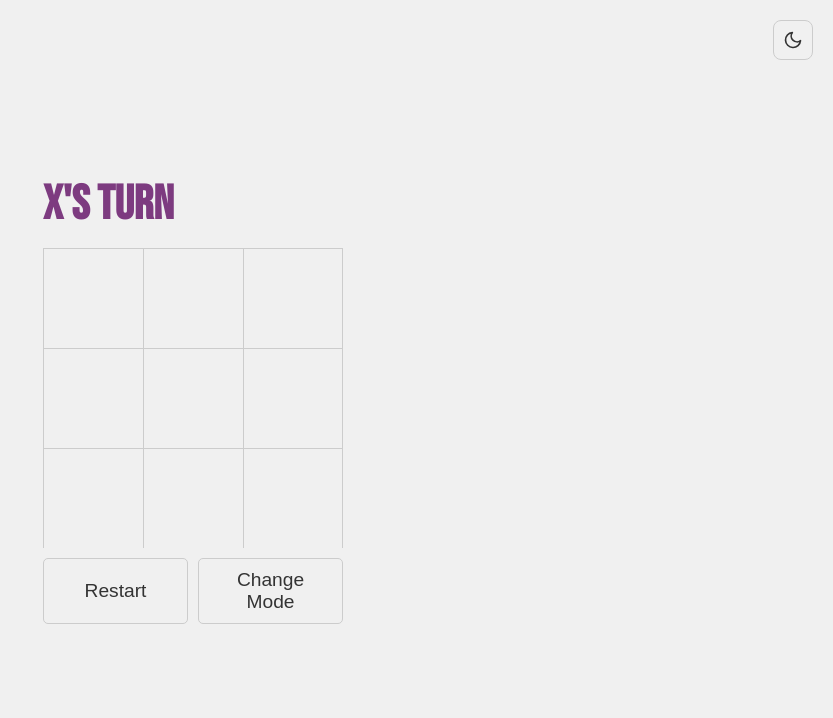
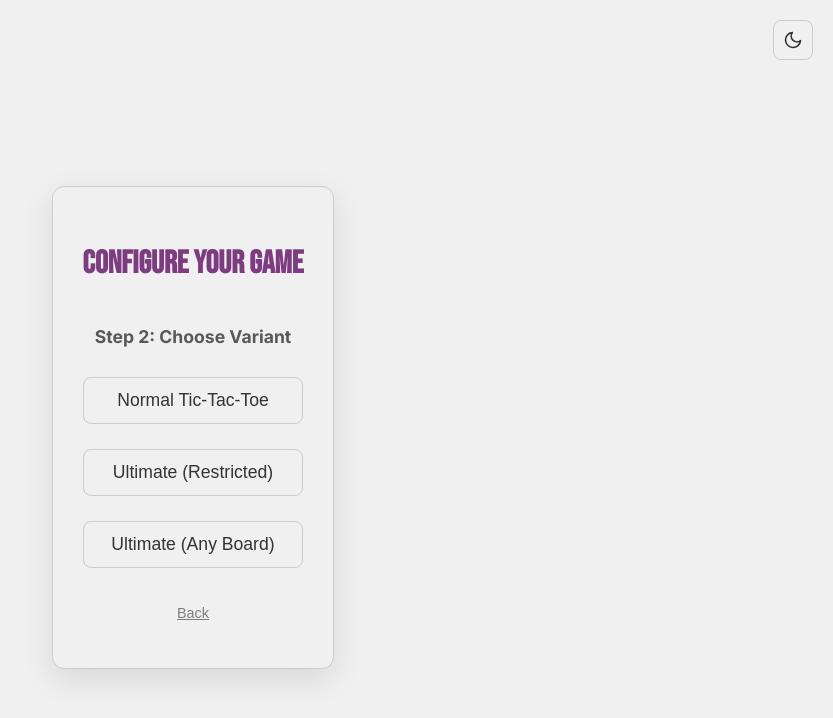
Before and after one commit to Ichiro47155/TicTacToeGame, a React (Vite) app: page / in a window 1280 px wide. Both pictures are taken after a click on the button "Human vs Human". Shown: the top 718 px of the page, without its empty margins (447-1280 px from the left). Built offline with nearby package versions, Linux system fonts and the light colour scheme.

Commit message:
Added more cases and variants

```diff
--- a/src/App.tsx
+++ b/src/App.tsx
@@ -1,42 +1,78 @@
-import { useState, useEffect } from 'react';
+import { useState, useEffect, useCallback } from 'react';
 
-function Square({ value, onSquareClick }: { value: string | null, onSquareClick: () => void }) {
+type PlayerConfig = 'human_vs_human' | 'human_vs_ai' | 'ai_vs_ai';
+type GameVariant = 'normal' | 'ultimate' | 'ultimate_random';
+
+function Square({ value, onSquareClick, disabled, className }: { value: string | null, onSquareClick: () => void, disabled?: boolean, className?: string }) {
   return (
-    <button className="square" onClick={onSquareClick}>
+    <button className={`square ${className || ''}`} onClick={onSquareClick} disabled={disabled}>
       {value}
     </button>
   );
 }
 
-function Board({ squares, onSquareClick }: { squares: Array<string | null>, onSquareClick: (i: number) => void }) {
+function Board({ squares, onSquareClick, gridSize, disabled }: { squares: Array<string | null>, onSquareClick: (i: number) => void, gridSize: number, disabled?: boolean }) {
   return (
-    <>
-      <div className="board-row">
-        <Square value={squares[0]} onSquareClick={() => onSquareClick(0)} />
-        <Square value={squares[1]} onSquareClick={() => onSquareClick(1)} />
-        <Square value={squares[2]} onSquareClick={() => onSquareClick(2)} />
+    <div className="board-container" style={{ '--grid-size': gridSize } as any}>
+      {squares.map((square, i) => (
+        <Square key={i} value={square} onSquareClick={() => onSquareClick(i)} disabled={disabled || square !== null} />
+      ))}
     </div>
-      <div className="board-row">
-        <Square value={squares[3]} onSquareClick={() => onSquareClick(3)} />
-        <Square value={squares[4]} onSquareClick={() => onSquareClick(4)} />
-        <Square value={squares[5]} onSquareClick={() => onSquareClick(5)} />
-      </div>
-      <div className="board-row">
-        <Square value={squares[6]} onSquareClick={() => onSquareClick(6)} />
-        <Square value={squares[7]} onSquareClick={() => onSquareClick(7)} />
-        <Square value={squares[8]} onSquareClick={() => onSquareClick(8)} />
-      </div>
-    </>
   );
 }
 
-function GameModeSelection({ onSelectMode }: { onSelectMode: (mode: 'human' | 'ai' | 'ai_vs_ai') => void }) {
+function GameSelection({
+  players, setPlayers,
+  variant, setVariant,
+  gridSize, setGridSize,
+  onStart
+}: {
+  players: PlayerConfig, setPlayers: (p: PlayerConfig) => void,
+  variant: GameVariant, setVariant: (v: GameVariant) => void,
+  gridSize: number, setGridSize: (s: number) => void,
+  onStart: () => void
+}) {
+  const [step, setStep] = useState(1);
+
   return (
     <div className="game-mode-selection">
-      <h2>Select Game Mode</h2>
-      <button onClick={() => onSelectMode('human')}>Human vs Human</button>
-      <button onClick={() => onSelectMode('ai')}>Play vs Unbeatable AI</button>
-      <button onClick={() => onSelectMode('ai_vs_ai')}>AI vs AI Spectate</button>
+      <h2>Configure Your Game</h2>
+
+      {step === 1 && (
+        <div className="selection-step">
+          <h3>Step 1: Choose Players</h3>
+          <button onClick={() => { setPlayers('human_vs_human'); setStep(2); }}>Human vs Human</button>
+          <button onClick={() => { setPlayers('human_vs_ai'); setStep(2); }}>vs Unbeatable AI</button>
+          <button onClick={() => { setPlayers('ai_vs_ai'); setStep(2); }}>AI vs AI Spectate</button>
+        </div>
+      )}
+
+      {step === 2 && (
+        <div className="selection-step">
+          <h3>Step 2: Choose Variant</h3>
+          <button onClick={() => { setVariant('normal'); setStep(3); }}>Normal Tic-Tac-Toe</button>
+          <button onClick={() => { setVariant('ultimate'); setStep(3); }}>Ultimate (Restricted)</button>
+          <button onClick={() => { setVariant('ultimate_random'); setStep(3); }}>Ultimate (Any Board)</button>
+          <button className="back-btn" onClick={() => setStep(1)}>Back</button>
+        </div>
+      )}
+
+      {step === 3 && (
+        <div className="selection-step">
+          <h3>Step 3: Grid Size ({gridSize}x{gridSize})</h3>
+          <div className="selection-group">
+            <input
+              type="number"
+              min="3"
+              max={variant === 'normal' ? 20 : 10}
+              value={gridSize}
+              onChange={(e) => setGridSize(Math.min(variant === 'normal' ? 20 : 10, Math.max(3, parseInt(e.target.value) || 3)))}
+            />
+          </div>
+          <button className="start-btn" onClick={onStart}>Start Game</button>
+          <button className="back-btn" onClick={() => setStep(2)}>Back</button>
+        </div>
+      )}
     </div>
   );
 }
@@ -66,167 +102,268 @@ function ThemeToggle({ theme, toggleTheme }: { theme: 'light' | 'dark', toggleTh
 }
 
 function Game() {
-  const [gameMode, setGameMode] = useState<'human' | 'ai' | 'ai_vs_ai' | null>(null);
+  const [isPlaying, setIsPlaying] = useState(false);
+  const [playerConfig, setPlayerConfig] = useState<PlayerConfig>('human_vs_ai');
+  const [variant, setVariant] = useState<GameVariant>('normal');
+  const [gridSize, setGridSize] = useState(3);
+
   const [xIsNext, setXIsNext] = useState(true);
   const [squares, setSquares] = useState<Array<string | null>>(Array(9).fill(null));
+
+  // Ultimate State
+  const [ultimateBoards, setUltimateBoards] = useState<Array<Array<string | null>>>(Array(9).fill(0).map(() => Array(9).fill(null)));
+  const [ultimateWinners, setUltimateWinners] = useState<Array<string | null>>(Array(9).fill(null));
+  const [activeBoard, setActiveBoard] = useState<number | null>(null);
+
   const [theme, setTheme] = useState<'light' | 'dark'>(() => {
     const saved = localStorage.getItem('theme');
     if (saved === 'light' || saved === 'dark') return saved;
     return window.matchMedia('(prefers-color-scheme: dark)').matches ? 'dark' : 'light';
   });
 
+  const winCondition = gridSize <= 4 ? gridSize : 5;
+
   useEffect(() => {
     document.documentElement.setAttribute('data-theme', theme);
     localStorage.setItem('theme', theme);
   }, [theme]);
 
-  const toggleTheme = () => {
-    setTheme(prev => prev === 'light' ? 'dark' : 'light');
-  };
+  const toggleTheme = () => setTheme(prev => prev === 'light' ? 'dark' : 'light');
 
-  useEffect(() => {
-    if (calculateWinner(squares) || squares.every(s => s !== null)) {
-      return;
+  const calculateWinner = useCallback((board: Array<string | null>, size: number, condition: number): string | null => {
+    // Rows & Cols
+    for (let r = 0; r < size; r++) {
+      for (let c = 0; c <= size - condition; c++) {
+        let winR = true, winC = true;
+        const firstR = board[r * size + c];
+        const firstC = board[c * size + r];
+        if (firstR) {
+          for (let i = 1; i < condition; i++) if (board[r * size + c + i] !== firstR) { winR = false; break; }
+          if (winR) return firstR;
         }
-
-    if ((gameMode === 'ai' && !xIsNext) || gameMode === 'ai_vs_ai') {
-      const currentPlayer = xIsNext ? 'X' : 'O';
-      const bestMove = findBestMove(squares, currentPlayer);
-      if (bestMove !== null) {
-        const timeout = setTimeout(() => {
-          const nextSquares = squares.slice();
-          nextSquares[bestMove] = currentPlayer;
-          setSquares(nextSquares);
-          setXIsNext(!xIsNext);
-        }, 600);
-        return () => clearTimeout(timeout);
-      }
-    }
-  }, [xIsNext, squares, gameMode]);
-
-  function findBestMove(currentSquares: Array<string | null>, player: 'X' | 'O'): number | null {
-    let bestScore = -Infinity;
-    let move = null;
-    const opponent = player === 'X' ? 'O' : 'X';
-
-    for (let i = 0; i < 9; i++) {
-      if (currentSquares[i] === null) {
-        currentSquares[i] = player;
-        let score = minimax(currentSquares, 0, false, player, opponent);
-        currentSquares[i] = null;
-        if (score > bestScore) {
-          bestScore = score;
-          move = i;
+        if (firstC) {
+          for (let i = 1; i < condition; i++) if (board[(c + i) * size + r] !== firstC) { winC = false; break; }
+          if (winC) return firstC;
         }
       }
     }
-    return move;
+    // Diagonals
+    for (let r = 0; r <= size - condition; r++) {
+      for (let c = 0; c <= size - condition; c++) {
+        let win1 = true, win2 = true;
+        const first1 = board[r * size + c];
+        const first2 = board[r * size + (c + condition - 1)];
+        if (first1) {
+          for (let i = 1; i < condition; i++) if (board[(r + i) * size + (c + i)] !== first1) { win1 = false; break; }
+          if (win1) return first1;
         }
+        if (first2) {
+          for (let i = 1; i < condition; i++) if (board[(r + i) * size + (c + condition - 1 - i)] !== first2) { win2 = false; break; }
+          if (win2) return first2;
+        }
+      }
+    }
+    return null;
+  }, []);
 
-  function minimax(board: Array<string | null>, depth: number, isMaximizing: boolean, player: string, opponent: string): number {
-    const winner = calculateWinner(board);
-    if (winner === player) return 10 - depth;
-    if (winner === opponent) return depth - 10;
-    if (board.every(s => s !== null)) return 0;
+  const evaluateBoard = (board: Array<string | null>, player: string, opponent: string): number => {
+    let score = 0;
+    const checkLine = (line: Array<string | null>) => {
+      let pCount = 0, oCount = 0;
+      line.forEach(cell => { if (cell === player) pCount++; if (cell === opponent) oCount++; });
+      if (pCount > 0 && oCount > 0) return 0;
+      return pCount > 0 ? Math.pow(10, pCount) : -Math.pow(10, oCount);
+    };
+
+    for (let r = 0; r < gridSize; r++) {
+      for (let c = 0; c <= gridSize - winCondition; c++) {
+        score += checkLine(board.slice(r * gridSize + c, r * gridSize + c + winCondition));
+        const colLine = [];
+        for (let i = 0; i < winCondition; i++) colLine.push(board[(c + i) * gridSize + r]);
+        score += checkLine(colLine);
+      }
+    }
+    return score;
+  };
+
+  const alphaBeta = (board: Array<string | null>, depth: number, alpha: number, beta: number, isMaximizing: boolean, player: string, opponent: string): number => {
+    const winner = calculateWinner(board, gridSize, winCondition);
+    if (winner === player) return 1000000 / depth;
+    if (winner === opponent) return -1000000 / depth;
+    if (depth >= (gridSize > 3 ? 3 : 6) || board.every(s => s !== null)) return evaluateBoard(board, player, opponent);
 
     if (isMaximizing) {
       let bestScore = -Infinity;
-      for (let i = 0; i < 9; i++) {
-        if (board[i] === null) {
+      for (let i = 0; i < board.length; i++) if (board[i] === null) {
         board[i] = player;
-          let score = minimax(board, depth + 1, false, player, opponent);
+        let score = alphaBeta(board, depth + 1, alpha, beta, false, player, opponent);
         board[i] = null;
         bestScore = Math.max(score, bestScore);
-        }
+        alpha = Math.max(alpha, bestScore);
+        if (beta <= alpha) break;
       }
       return bestScore;
     } else {
       let bestScore = Infinity;
-      for (let i = 0; i < 9; i++) {
-        if (board[i] === null) {
+      for (let i = 0; i < board.length; i++) if (board[i] === null) {
         board[i] = opponent;
-          let score = minimax(board, depth + 1, true, player, opponent);
+        let score = alphaBeta(board, depth + 1, alpha, beta, true, player, opponent);
         board[i] = null;
         bestScore = Math.min(score, bestScore);
-        }
+        beta = Math.min(beta, bestScore);
+        if (beta <= alpha) break;
       }
       return bestScore;
     }
+  };
+
+  const findBestMove = (board: Array<string | null>, player: Player): number | null => {
+    let bestScore = -Infinity, move = null;
+    const opponent = player === 'X' ? 'O' : 'X';
+    const available = board.map((s, i) => s === null ? i : null).filter(i => i !== null) as number[];
+    available.sort((a, b) => {
+      const dist = (i: number) => Math.abs(Math.floor(i / gridSize) - gridSize / 2) + Math.abs((i % gridSize) - gridSize / 2);
+      return dist(a) - dist(b);
+    });
+
+    for (const i of available) {
+      board[i] = player;
+      let score = alphaBeta(board, 0, -Infinity, Infinity, false, player, opponent);
+      board[i] = null;
+      if (score > bestScore) { bestScore = score; move = i; }
     }
+    return move;
+  };
 
-  function handleSquareClick(i: number) {
-    if (squares[i] || calculateWinner(squares)) {
-      return;
+  useEffect(() => {
+    if (!isPlaying || variant.startsWith('ultimate')) return;
+    const winner = calculateWinner(squares, gridSize, winCondition);
+    if (winner || squares.every(s => s !== null)) return;
+
+    if ((playerConfig === 'human_vs_ai' && !xIsNext) || playerConfig === 'ai_vs_ai') {
+      const bestMove = findBestMove([...squares], xIsNext ? 'X' : 'O');
+      if (bestMove !== null) {
+        const timeout = setTimeout(() => handleSquareClick(bestMove, true), 600);
+        return () => clearTimeout(timeout);
       }
+    }
+  }, [xIsNext, squares, isPlaying, variant, gridSize]);
 
-    // Prevent human from playing during AI modes or AI turns
-    if (gameMode === 'ai' && !xIsNext) return;
-    if (gameMode === 'ai_vs_ai') return;
-
+  const handleSquareClick = (i: number, isAI = false) => {
+    if (squares[i] || calculateWinner(squares, gridSize, winCondition)) return;
+    if (!isAI && ((playerConfig === 'human_vs_ai' && !xIsNext) || playerConfig === 'ai_vs_ai')) return;
     const nextSquares = squares.slice();
     nextSquares[i] = xIsNext ? "X" : "O";
     setSquares(nextSquares);
     setXIsNext(!xIsNext);
+  };
+
+  const handleUltimateClick = (boardIdx: number, squareIdx: number, isAI = false) => {
+    if (ultimateWinners[boardIdx] || ultimateBoards[boardIdx][squareIdx]) return;
+    if (variant === 'ultimate' && activeBoard !== null && activeBoard !== boardIdx) return;
+    if (!isAI && ((playerConfig === 'human_vs_ai' && !xIsNext) || playerConfig === 'ai_vs_ai')) return;
+
+    const newBoards = ultimateBoards.map((b, idx) => idx === boardIdx ? [...b] : b);
+    const currentPlayer = xIsNext ? 'X' : 'O';
+    newBoards[boardIdx][squareIdx] = currentPlayer;
+
+    const subWinner = calculateWinner(newBoards[boardIdx], gridSize, winCondition);
+    const newWinners = [...ultimateWinners];
+    if (subWinner) newWinners[boardIdx] = subWinner;
+    else if (newBoards[boardIdx].every(s => s !== null)) newWinners[boardIdx] = 'Draw';
+
+    setUltimateBoards(newBoards);
+    setUltimateWinners(newWinners);
+    setXIsNext(!xIsNext);
+
+    if (variant === 'ultimate') {
+      // Map the square index (0-gridSize^2-1) to the 3x3 main board index (0-8)
+      // This is only sensible if gridSize is 3. If gridSize > 3, we map it to squareIdx % 9.
+      const nextBoardIdx = squareIdx % 9;
+      setActiveBoard(newWinners[nextBoardIdx] ? null : nextBoardIdx);
+    } else {
+      setActiveBoard(null);
     }
+  };
 
-  function restartGame() {
-    setSquares(Array(9).fill(null));
+  // Ultimate AI
+  useEffect(() => {
+    if (!isPlaying || !variant.startsWith('ultimate')) return;
+    const winner = calculateWinner(ultimateWinners, 3, 3);
+    if (winner || ultimateWinners.every(w => w !== null)) return;
+
+    if ((playerConfig === 'human_vs_ai' && !xIsNext) || playerConfig === 'ai_vs_ai') {
+      const boardsToConsider = (variant === 'ultimate' && activeBoard !== null)
+        ? [activeBoard]
+        : ultimateWinners.map((w, idx) => w === null ? idx : null).filter(idx => idx !== null) as number[];
+
+      const timeout = setTimeout(() => {
+        const randomBoard = boardsToConsider[Math.floor(Math.random() * boardsToConsider.length)];
+        const availableSquares = ultimateBoards[randomBoard].map((s, idx) => s === null ? idx : null).filter(idx => idx !== null) as number[];
+        const randomSquare = availableSquares[Math.floor(Math.random() * availableSquares.length)];
+        handleUltimateClick(randomBoard, randomSquare, true);
+      }, 600);
+      return () => clearTimeout(timeout);
+    }
+  }, [xIsNext, ultimateBoards, ultimateWinners, activeBoard, isPlaying, variant]);
+
+  const restartGame = () => {
+    setSquares(Array(gridSize * gridSize).fill(null));
+    const subSize = gridSize * gridSize;
+    setUltimateBoards(Array(9).fill(0).map(() => Array(subSize).fill(null)));
+    setUltimateWinners(Array(9).fill(null));
+    setActiveBoard(null);
     setXIsNext(true);
-  }
+  };
 
-  function handleGameModeSelect(mode: 'human' | 'ai' | 'ai_vs_ai') {
-    setGameMode(mode);
+  const onStart = () => {
+    setIsPlaying(true);
     restartGame();
-  }
+  };
 
-  const winner = calculateWinner(squares);
-  let status;
-  if (winner) {
-    status = "Winner: " + winner;
-  } else if (squares.every(square => square !== null)) {
-    status = "Draw";
-  } else {
-    status = (xIsNext ? "X" : "O") + "'s turn";
-  }
+  const winner = variant.startsWith('ultimate') ? calculateWinner(ultimateWinners, 3, 3) : calculateWinner(squares, gridSize, winCondition);
+  let status = winner ? (winner === 'Draw' ? "Draw!" : "Winner: " + winner) : (squares.every(s => s !== null) ? "Draw" : (xIsNext ? "X" : "O") + "'s turn");
 
   return (
     <div className="game">
       <ThemeToggle theme={theme} toggleTheme={toggleTheme} />
-      <div className="game-board">
-        {gameMode ? (
-          <>
-            <div className="status">{status}</div>
-            <Board squares={squares} onSquareClick={handleSquareClick} />
+      <div className="status">{isPlaying ? status : ""}</div>
+      <div className="game-wrapper">
+        {isPlaying ? (
+          variant.startsWith('ultimate') ? (
+            <div className="ultimate-board">
+              {ultimateBoards.map((board, bIdx) => (
+                <div key={bIdx} className={`sub-board ${activeBoard === bIdx || (activeBoard === null && !ultimateWinners[bIdx]) ? 'active' : ''} ${ultimateWinners[bIdx] ? 'won-' + ultimateWinners[bIdx] : ''}`} data-winner={ultimateWinners[bIdx]}>
+                  <Board squares={board} onSquareClick={(sIdx) => handleUltimateClick(bIdx, sIdx)} gridSize={gridSize} disabled={!!ultimateWinners[bIdx]} />
+                </div>
+              ))}
+            </div>
+          ) : (
+            <Board squares={squares} onSquareClick={handleSquareClick} gridSize={gridSize} />
+          )
+        ) : (
+          <GameSelection
+            players={playerConfig} setPlayers={setPlayerConfig}
+            variant={variant} setVariant={setVariant}
+            gridSize={gridSize} setGridSize={setGridSize}
+            onStart={onStart}
+          />
+        )}
+      </div>
+
+      {isPlaying && (
         <div className="button-container">
           <button className='restartButton' onClick={restartGame}>Restart</button>
-              <button className="change-mode-button" onClick={() => setGameMode(null)}>Change Mode</button>
+          <button className="change-mode-button" onClick={() => setIsPlaying(false)}>Config</button>
         </div>
-          </>
-        ) : (
-          <GameModeSelection onSelectMode={handleGameModeSelect} />
       )}
-      </div>
     </div>
   );
 }
 
 function calculateWinner(squares: Array<string | null>): string | null {
-  const lines = [
-    [0, 1, 2],
-    [3, 4, 5],
-    [6, 7, 8],
-    [0, 3, 6],
-    [1, 4, 7],
-    [2, 5, 8],
-    [0, 4, 8],
-    [2, 4, 6]
-  ];
-  for (let i = 0; i < lines.length; i++) {
-    const [a, b, c] = lines[i];
-    if (squares[a] && squares[a] === squares[b] && squares[a] === squares[c]) {
-      return squares[a];
-    }
-  }
+  // This is the old one, but we use the new internal one in Game component.
+  // Kept for type safety if needed elsewhere or just removed.
   return null;
 }
 
--- a/src/index.css
+++ b/src/index.css
@@ -12,6 +12,7 @@
   /* Gris moyen pour les bordures */
   --hover-color: #e0e0e0;
   --accent-color: rgb(125, 59, 128);
+  --grid-size: 3;
 }
 
 /* Thème Sombre automatique (System Preference) */
@@ -44,6 +45,7 @@
 
 body {
   margin: 0;
+  padding: 20px;
   display: flex;
   justify-content: center;
   align-items: center;
@@ -54,18 +56,23 @@ body {
   transition: background-color 0.3s ease, color 0.3s ease;
 }
 
-/* Structure du plateau */
-.board-row {
-  display: flex;
+/* Board Container */
+.board-container {
+  display: grid;
+  grid-template-columns: repeat(var(--grid-size), 1fr);
+  gap: 0;
+  background-color: var(--border-color);
+  border: 1px solid var(--border-color);
+  width: min-content;
+  max-width: 95vw;
 }
 
-/* Style des cases (boutons React) */
-.square,
-.restartButton button {
-  height: 100px;
-  background: transparent;
-  border: 1px solid var(--border-color);
-  font-size: 2.5rem;
+.square {
+  width: clamp(20px, 80vw / var(--grid-size, 3), 100px);
+  height: clamp(20px, 80vw / var(--grid-size, 3), 100px);
+  background: var(--bg-color);
+  border: 0.5px solid var(--border-color);
+  font-size: calc(clamp(20px, 80vw / var(--grid-size, 3), 100px) * 0.5);
   font-weight: bold;
   color: var(--text-color);
   cursor: pointer;
@@ -76,38 +83,23 @@ body {
   transition: background 0.2s ease;
 }
 
-.square {
-  width: 100px;
-}
-
-.square:focus,
-.restartButton button:focus {
-  outline: 2px solid var(--text-color);
-  outline-offset: -4px;
-}
-
-.square:hover,
-.restartButton button:hover {
+.square:hover:not(:disabled) {
   background-color: var(--hover-color);
 }
 
-/* Suppression des doubles bordures */
-.board-row:not(:last-child) .square {
-  border-bottom: none;
-}
-
-.square:not(:last-child) {
-  border-right: none;
+.square:disabled {
+  cursor: default;
 }
 
 /* Style du statut du jeu */
 .status {
   margin-bottom: 15px;
-  font-size: 3rem;
+  font-size: 2rem;
   font-weight: 500;
   color: var(--accent-color);
   font-family: "Bebas Neue", sans-serif;
   font-weight: bolder;
+  text-align: center;
 }
 
 .game-mode-selection {
@@ -115,15 +107,45 @@ body {
   flex-direction: column;
   align-items: center;
   justify-content: center;
-  padding: 20px;
+  padding: 30px;
   text-align: center;
+  max-width: 450px;
+  background: var(--bg-color);
+  border: 1px solid var(--border-color);
+  border-radius: 12px;
+  box-shadow: 0 10px 30px rgba(0, 0, 0, 0.1);
 }
 
 .game-mode-selection h2 {
   font-size: 2rem;
   font-family: "Bebas Neue", sans-serif;
+  margin-bottom: 25px;
+  color: var(--accent-color);
+}
+
+.selection-step {
+  display: flex;
+  flex-direction: column;
+  gap: 15px;
+  width: 100%;
+}
+
+.selection-step h3 {
+  opacity: 0.8;
+  font-size: 1.1rem;
+  margin-bottom: 10px;
+}
+
+.selection-group input[type="number"] {
+  width: 80px;
+  padding: 10px;
+  border-radius: 8px;
+  border: 1px solid var(--border-color);
+  background: var(--bg-color);
+  color: var(--text-color);
+  font-size: 1.2rem;
+  text-align: center;
   margin-bottom: 20px;
-  color: var(--accent-color);
 }
 
 .game-mode-selection button,
@@ -132,12 +154,12 @@ body {
   background-color: transparent;
   border: 1px solid var(--border-color);
   color: var(--text-color);
-  font-size: 1.2rem;
-  padding: 10px 20px;
-  margin: 5px;
+  font-size: 1.1rem;
+  padding: 12px 20px;
+  margin: 5px 0;
   cursor: pointer;
-  transition: background-color 0.2s ease, color 0.2s ease;
-  border-radius: 5px;
+  transition: all 0.2s ease;
+  border-radius: 8px;
   width: 100%;
 }
 
@@ -145,25 +167,33 @@ body {
 .change-mode-button:hover,
 .restartButton:hover {
   background-color: var(--hover-color);
+  transform: translateY(-1px);
 }
 
-.game-mode-selection button:focus,
-.change-mode-button:focus,
-.restartButton:focus {
-  outline: 2px solid var(--text-color);
-  outline-offset: 2px;
+.start-btn {
+  background-color: var(--accent-color) !important;
+  color: white !important;
+  font-weight: bold;
+  margin-top: 10px !important;
+}
+
+.back-btn {
+  opacity: 0.6;
+  border: none !important;
+  font-size: 0.9rem !important;
+  text-decoration: underline;
 }
 
 .button-container {
   display: flex;
   gap: 10px;
-  width: 300px;
-  margin-top: 10px;
+  width: 100%;
+  max-width: 400px;
+  margin-top: 20px;
 }
 
 .button-container button {
   flex: 1;
-  margin: 0;
 }
 
 /* Theme Toggle Button */
@@ -196,3 +226,53 @@ body {
   stroke: currentColor;
   fill: none;
 }
+
+/* Ultimate Tic-Tac-Toe Styles */
+.ultimate-board {
+  display: grid;
+  grid-template-columns: repeat(3, 1fr);
+  gap: 15px;
+  padding: 15px;
+  background-color: var(--border-color);
+  border-radius: 12px;
+}
+
+.sub-board {
+  position: relative;
+  transition: all 0.3s ease;
+  padding: 5px;
+  border-radius: 8px;
+  background: var(--bg-color);
+}
+
+.sub-board.active {
+  background-color: rgba(125, 59, 128, 0.1);
+  box-shadow: 0 0 15px 2px var(--accent-color);
+  transform: scale(1.03);
+  z-index: 10;
+}
+
+.sub-board.won-X::after,
+.sub-board.won-O::after,
+.sub-board.won-Draw::after {
+  content: attr(data-winner);
+  position: absolute;
+  top: 0;
+  left: 0;
+  width: 100%;
+  height: 100%;
+  display: flex;
+  justify-content: center;
+  align-items: center;
+  font-size: 4rem;
+  font-weight: bold;
+  color: var(--accent-color);
+  background: rgba(var(--bg-color), 0.8);
+  backdrop-filter: blur(4px);
+  border-radius: 8px;
+  z-index: 5;
+}
+
+.ultimate-square {
+  /* Dynamic size handled by .square class and var(--grid-size) */
+}
```
Lines whose indentation alone changed are shown as unchanged.
